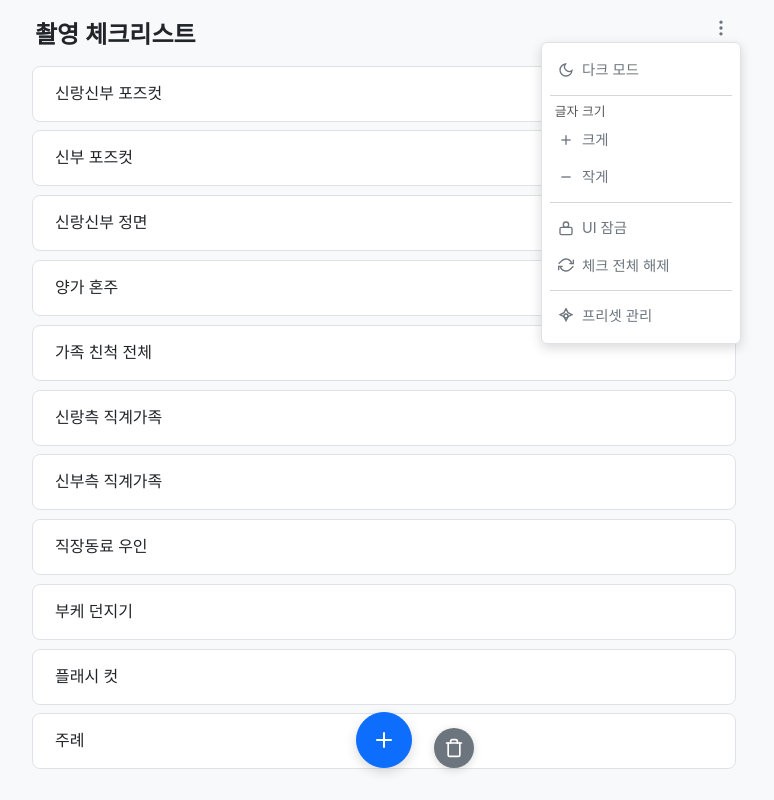
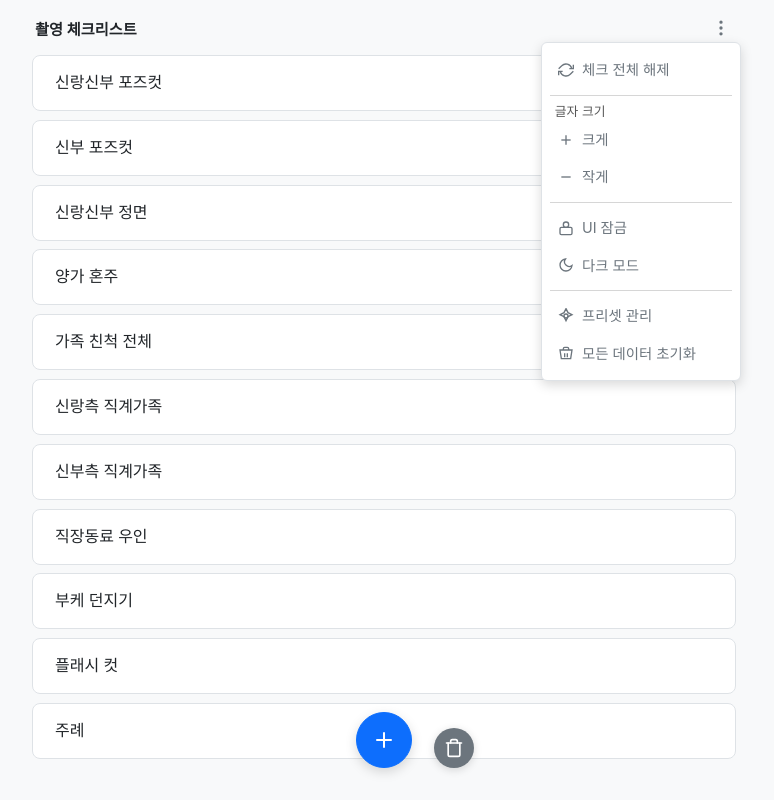
Before and after one commit to dwander/dwander.github.io, a plain HTML site: page v1/index.html in a window 1280 px wide. Both pictures are taken after a click on the button 977 px from the left and 28 px from the top of the page. Shown: the whole page, without its empty margins (256-1030 px from the left). Drawn offline with nearby package versions, Linux system fonts and the light colour scheme.

Commit message:
메뉴 정리 & 전체 데이터 초기화 기능 추가

```diff
--- a/v1/app.js
+++ b/v1/app.js
@@ -3,19 +3,26 @@ const STORAGE_KEY_STATE = 'checklist:state';
 const STORAGE_KEY_PRESETS = 'checklist:presets';
 const STORAGE_KEY_THEME = 'checklist:theme';
 
-const { createApp } = Vue;
+// 초기 데이터 생성 함수
+function getDefaultItems() {
+    return [
+        { id: 1, text: '신랑신부 포즈컷', description: '', completed: false },
+        { id: 2, text: '신부 포즈컷', description: '', completed: false },
+        { id: 3, text: '신랑신부 정면', description: '', completed: false },
+        { id: 4, text: '양가 혼주', description: '', completed: false },
+        { id: 5, text: '가족 친척 전체', description: '', completed: false },
+        { id: 6, text: '신랑측 직계가족', description: '', completed: false },
+        { id: 7, text: '신부측 직계가족', description: '', completed: false },
+        { id: 8, text: '직장동료 우인', description: '', completed: false },
+        { id: 9, text: '부케 던지기', description: '', completed: false },
+        { id: 10, text: '플래시 컷', description: '', completed: false },
+        { id: 11, text: '주례', description: '', completed: false }
+    ];
+}
 
-const app = createApp({
-    data() {
+function getDefaultAppState() {
     return {
         fontScale: 1,
-            _saveTimer: null,
-            _saveQueued: false,
-            _rafMap: new Map(),
-            actionsAnimating: false,
-            actionsAnimUntil: 0,
-            pointerTimers: {},
-            pointerActive: {},
         appTitle: '촬영 체크리스트',
         editingTitle: false,
         tempTitle: '',
@@ -29,29 +36,35 @@ const app = createApp({
         editingItem: null,
         selectedItem: null,
         showNumbers: false,
-            isDarkMode: false,
         uiLocked: false,
         trashItems: [],
         presets: {},
         selectedPresetSlot: null,
+        activeActions: null,
+        actionsKeepAlive: false,
+        items: getDefaultItems(),
+        nextId: 12
+    };
+}
+
+const { createApp } = Vue;
+
+const app = createApp({
+    data() {
+        const defaultState = getDefaultAppState();
+        return {
+            ...defaultState,
+            // 런타임에만 필요한 추가 속성들
+            _saveTimer: null,
+            _saveQueued: false,
+            _rafMap: new Map(),
+            actionsAnimating: false,
+            actionsAnimUntil: 0,
+            pointerTimers: {},
+            pointerActive: {},
             sortableInstance: null,
-            activeActions: null,
             actionsTimeout: null,
-            actionsKeepAlive: false,
-            items: [
-                { id: 1, text: '신랑신부 포즈컷', description: '', completed: false },
-                { id: 2, text: '신부 포즈컷', description: '', completed: false },
-                { id: 3, text: '신랑신부 정면', description: '', completed: false },
-                { id: 4, text: '양가 혼주', description: '', completed: false },
-                { id: 5, text: '가족 친척 전체', description: '', completed: false },
-                { id: 6, text: '신랑측 직계가족', description: '', completed: false },
-                { id: 7, text: '신부측 직계가족', description: '', completed: false },
-                { id: 8, text: '직장동료 우인', description: '', completed: false },
-                { id: 9, text: '부케 던지기', description: '', completed: false },
-                { id: 10, text: '플래시 컷', description: '', completed: false },
-                { id: 11, text: '주례', description: '', completed: false }
-            ],
-            nextId: 12,
+            isDarkMode: false,
             pointers: {},
             isPointerPressed: false,
             pointerStartTime: 0
@@ -481,6 +494,41 @@ const app = createApp({
             try { this.saveSettings(); } catch(_) {}
         },
 
+        resetAllData() {
+            if (confirm('모든 데이터(체크리스트, 휴지통, 프리셋, 설정)를 초기화하시겠습니까?\n이 작업은 되돌릴 수 없습니다.')) {
+                try {
+                    // 로컬 스토리지 완전 초기화
+                    localStorage.removeItem(STORAGE_KEY_SETTINGS);
+                    localStorage.removeItem(STORAGE_KEY_STATE);
+                    localStorage.removeItem(STORAGE_KEY_PRESETS);
+                    localStorage.removeItem(STORAGE_KEY_THEME);
+
+                    // 앱 상태를 기본값으로 재설정
+                    const defaultState = getDefaultAppState();
+                    Object.keys(defaultState).forEach(key => {
+                        this[key] = defaultState[key];
+                    });
+
+                    // 테마는 시스템 기본값으로 복원
+                    const prefersDark = window.matchMedia && window.matchMedia('(prefers-color-scheme: dark)').matches;
+                    this.isDarkMode = !!prefersDark;
+                    this.applyTheme();
+                    this.applyFontScale();
+
+                    // 드래그앤드롭 잠금 해제
+                    if (this.sortableInstance) {
+                        this.sortableInstance.option('disabled', false);
+                    }
+
+                    alert('모든 데이터가 초기화되었습니다.');
+
+                } catch (error) {
+                    console.error('데이터 초기화 중 오류:', error);
+                    alert('데이터 초기화 중 오류가 발생했습니다.');
+                }
+            }
+        },
+
         // 테마 관련 메서드
         toggleTheme() {
             this.isDarkMode = !this.isDarkMode;
--- a/v1/index.html
+++ b/v1/index.html
@@ -49,20 +49,13 @@
 
                     <!-- 드롭다운 메뉴 -->
                     <div v-show="showMenu" class="dropdown-menu" @click.stop>
-                        <button class="dropdown-item" @click="toggleTheme">
+                        <button class="dropdown-item" @click="resetAll">
                             <svg class="menu-item-icon" viewBox="0 0 24 24" fill="none" stroke="currentColor" stroke-width="2">
-                                <circle v-if="isDarkMode" cx="12" cy="12" r="5"></circle>
-                                <line v-if="isDarkMode" x1="12" y1="1" x2="12" y2="3"></line>
-                                <line v-if="isDarkMode" x1="12" y1="21" x2="12" y2="23"></line>
-                                <line v-if="isDarkMode" x1="4.22" y1="4.22" x2="5.64" y2="5.64"></line>
-                                <line v-if="isDarkMode" x1="18.36" y1="18.36" x2="19.78" y2="19.78"></line>
-                                <line v-if="isDarkMode" x1="1" y1="12" x2="3" y2="12"></line>
-                                <line v-if="isDarkMode" x1="21" y1="12" x2="23" y2="12"></line>
-                                <line v-if="isDarkMode" x1="4.22" y1="19.78" x2="5.64" y2="18.36"></line>
-                                <line v-if="isDarkMode" x1="18.36" y1="5.64" x2="19.78" y2="4.22"></line>
-                                <path v-if="!isDarkMode" d="M21 12.79A9 9 0 1 1 11.21 3 7 7 0 0 0 21 12.79z"></path>
+                                <polyline points="23 4 23 10 17 10"></polyline>
+                                <polyline points="1 20 1 14 7 14"></polyline>
+                                <path d="m20.49 9A9 9 0 0 0 5.64 5.64L1 10m22 4-4.64 4.36A9 9 0 0 1 3.51 15"></path>
                             </svg>
-                            {{ isDarkMode ? '라이트 모드' : '다크 모드' }}
+                            체크 전체 해제
                         </button>
                         <div class="dropdown-sep" role="separator"></div>
                         <div class="dropdown-subtitle">글자 크기</div>
@@ -90,13 +83,20 @@
                             </svg>
                             {{ uiLocked ? 'UI 잠금 해제' : 'UI 잠금' }}
                         </button>
-                        <button class="dropdown-item" @click="resetAll">
+                        <button class="dropdown-item" @click="toggleTheme">
                             <svg class="menu-item-icon" viewBox="0 0 24 24" fill="none" stroke="currentColor" stroke-width="2">
-                                <polyline points="23 4 23 10 17 10"></polyline>
-                                <polyline points="1 20 1 14 7 14"></polyline>
-                                <path d="m20.49 9A9 9 0 0 0 5.64 5.64L1 10m22 4-4.64 4.36A9 9 0 0 1 3.51 15"></path>
+                                <circle v-if="isDarkMode" cx="12" cy="12" r="5"></circle>
+                                <line v-if="isDarkMode" x1="12" y1="1" x2="12" y2="3"></line>
+                                <line v-if="isDarkMode" x1="12" y1="21" x2="12" y2="23"></line>
+                                <line v-if="isDarkMode" x1="4.22" y1="4.22" x2="5.64" y2="5.64"></line>
+                                <line v-if="isDarkMode" x1="18.36" y1="18.36" x2="19.78" y2="19.78"></line>
+                                <line v-if="isDarkMode" x1="1" y1="12" x2="3" y2="12"></line>
+                                <line v-if="isDarkMode" x1="21" y1="12" x2="23" y2="12"></line>
+                                <line v-if="isDarkMode" x1="4.22" y1="19.78" x2="5.64" y2="18.36"></line>
+                                <line v-if="isDarkMode" x1="18.36" y1="5.64" x2="19.78" y2="4.22"></line>
+                                <path v-if="!isDarkMode" d="M21 12.79A9 9 0 1 1 11.21 3 7 7 0 0 0 21 12.79z"></path>
                             </svg>
-                            체크 전체 해제
+                            {{ isDarkMode ? '라이트 모드' : '다크 모드' }}
                         </button>
                         <div class="dropdown-sep" role="separator"></div>
                         <button class="dropdown-item" @click="openPresetModal">
@@ -105,6 +105,15 @@
                                 <path d="m12 1 3 6 6 3-6 3-3 6-3-6-6-3 6-3 3-6Z"></path>
                             </svg>
                             프리셋 관리
+                        </button>
+                        <button class="dropdown-item" @click="resetAllData">
+                            <svg class="menu-item-icon" viewBox="0 0 24 24" fill="none" stroke="currentColor" stroke-width="2">
+                                <path d="M3 6h18l-2 13H5L3 6z"></path>
+                                <path d="M8 6V4c0-1 1-2 2-2h4c1 0 2 1 2 2v2"></path>
+                                <line x1="10" y1="11" x2="10" y2="17"></line>
+                                <line x1="14" y1="11" x2="14" y2="17"></line>
+                            </svg>
+                            모든 데이터 초기화
                         </button>
                     </div>
                 </div>
--- a/v1/layout.css
+++ b/v1/layout.css
@@ -199,7 +199,7 @@ body {
     cursor: pointer;
     transition: color 0.2s;
     padding: 0.8rem 0.5rem 1rem 0.5rem;
-    font-size: calc(1.5rem * var(--font-scale));
+    font-size: calc(0.95rem * var(--font-scale));
     line-height: calc(1.2 * var(--font-scale));
     color: var(--text-primary);
     width: auto;
```
Lines whose indentation alone changed are shown as unchanged.
